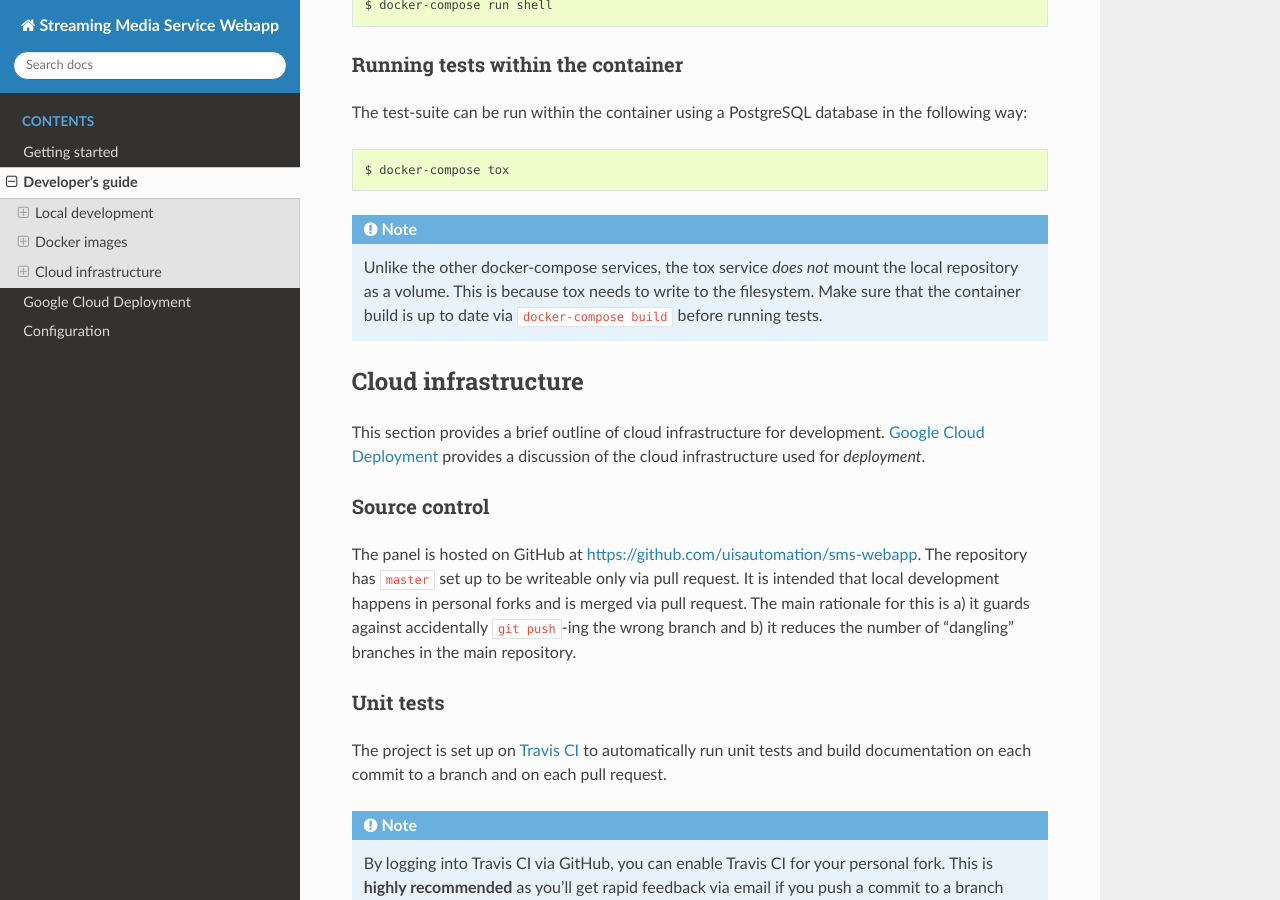
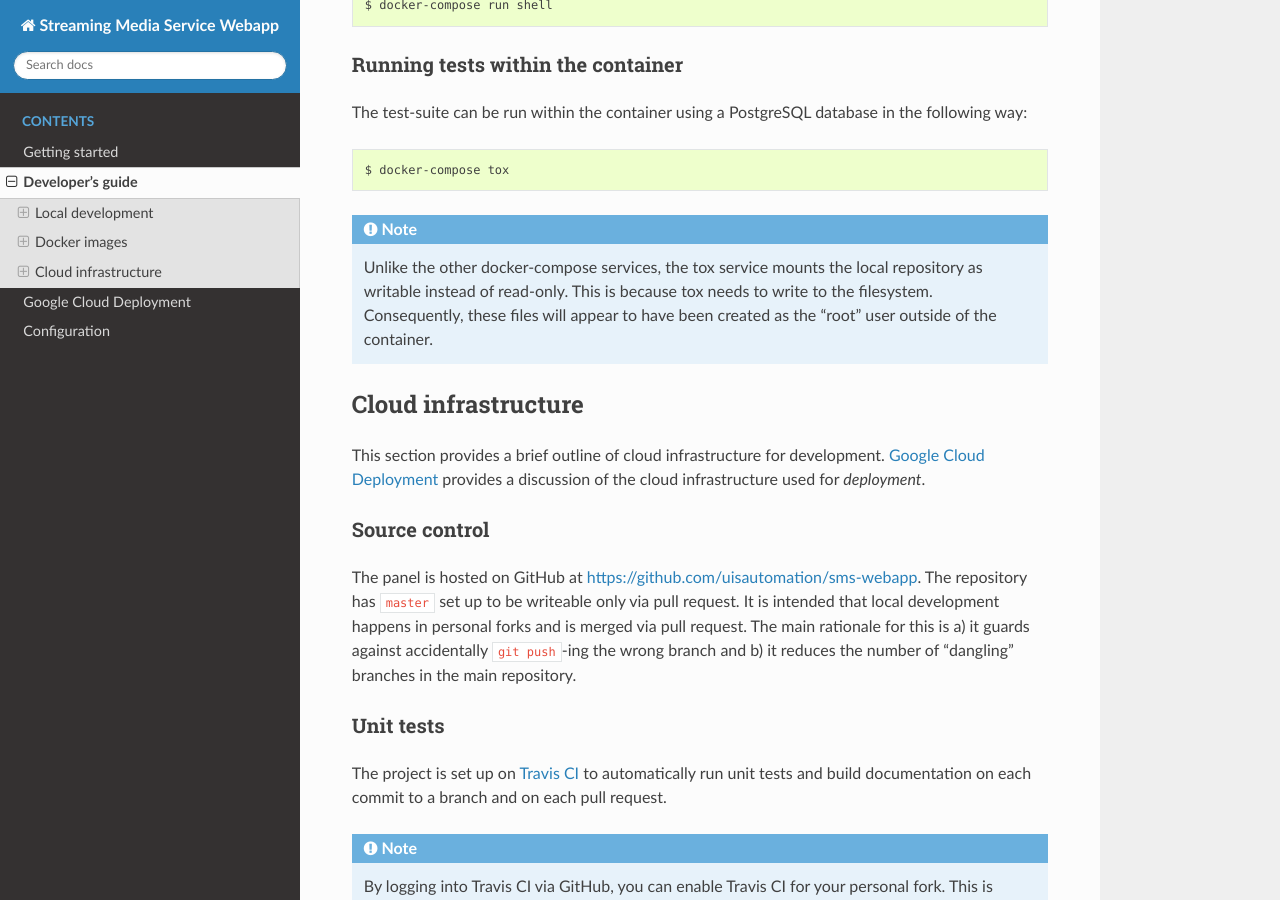
Before and after one commit to uisautomation/media-webapp, a Sphinx documentation site: the page built from doc/developer.rst, in a window 1280 px wide and 900 px high, scrolled down 2036 px. Built offline with Sphinx 7.4.7 and the Read the Docs theme 2.0.0, drawn with Linux system fonts in a browser that asks for light colours; pages that are not in the unit, such as notebooks, are missing from menus.

Commit message:
docker-compose: allow write access to tox service
tox needs to create and modify files inside the application when it
runs. Allow it to do so but put a warning in the docs.

```diff
--- a/doc/developer.rst
+++ b/doc/developer.rst
@@ -124,10 +124,10 @@ the following way:
 
 .. note::
 
-    Unlike the other docker-compose services, the tox service *does not* mount
-    the local repository as a volume. This is because tox needs to write to the
-    filesystem. Make sure that the container build is up to date via
-    ``docker-compose build`` before running tests.
+    Unlike the other docker-compose services, the tox service mounts the local
+    repository as writable instead of read-only. This is because tox needs to
+    write to the filesystem. Consequently, these files will appear to have been
+    created as the "root" user outside of the container.
 
 Cloud infrastructure
 --------------------
```
Also changed, not shown: docker-compose.yml (+11 -0 lines).
